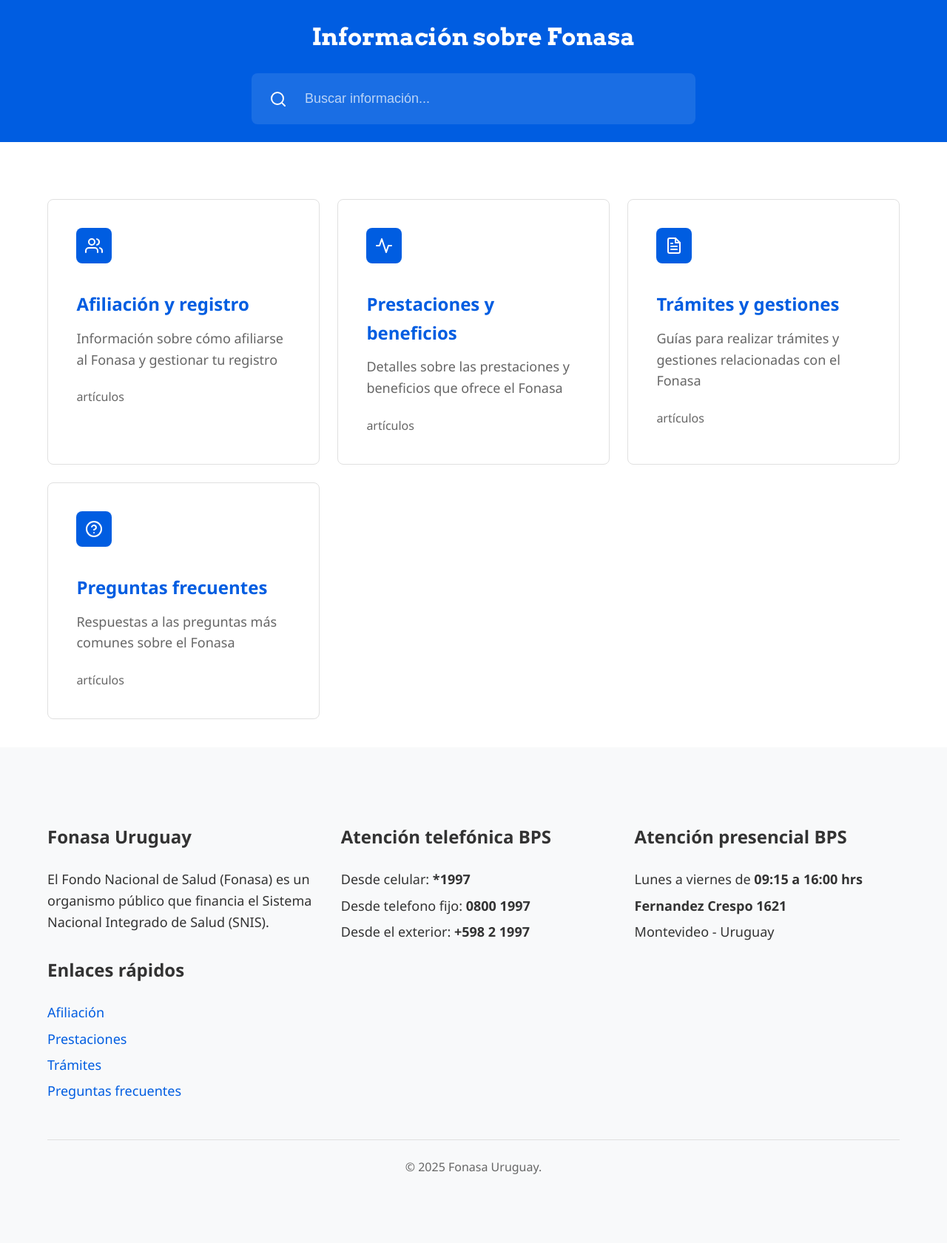
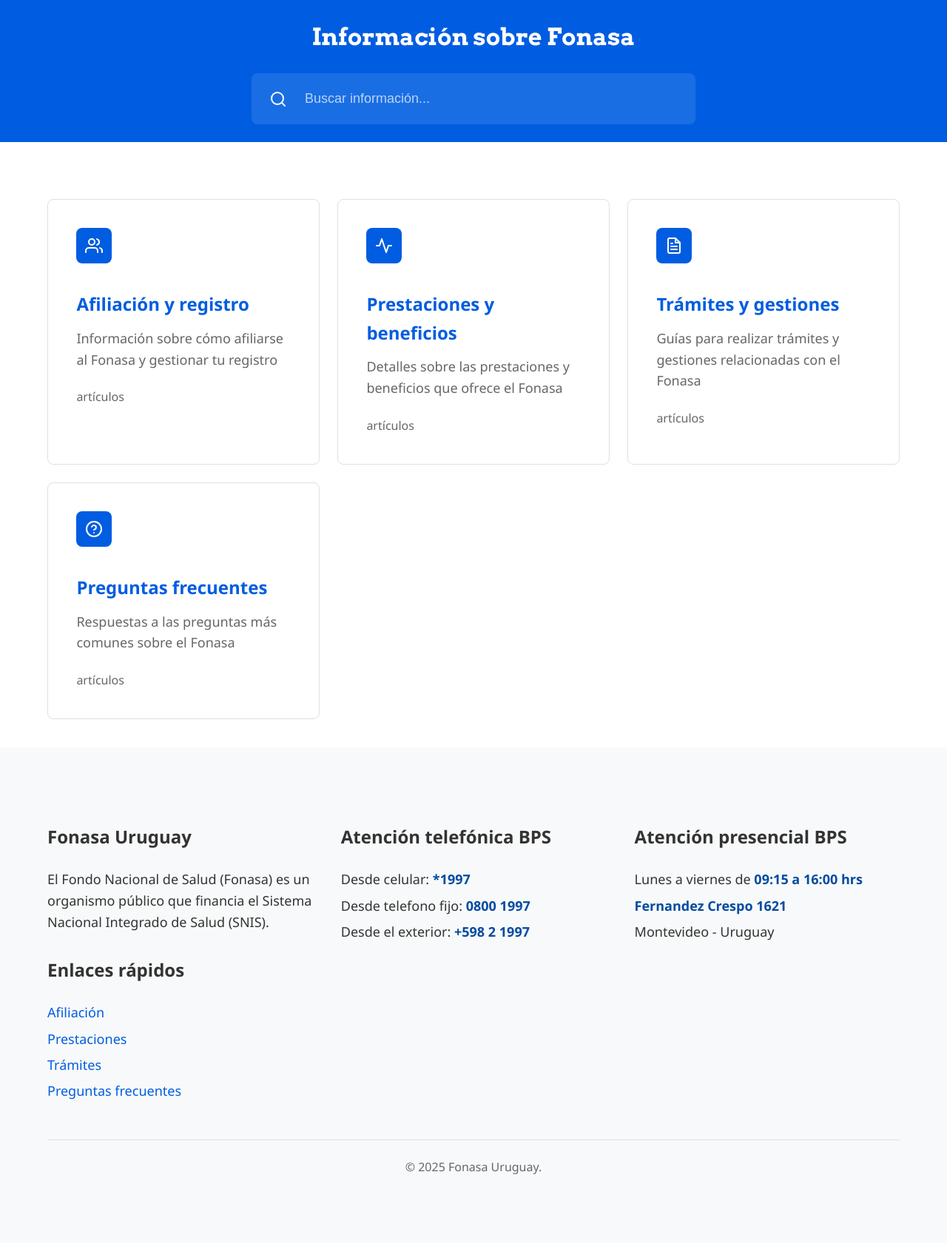
Before and after one commit to JoseAtel/fonasa.info, a Jekyll site: the page built from index.md, in a window 1280 px wide. Shown: the whole page at 74% size. Built offline with Jekyll 4.4.1, drawn with Linux system fonts in a browser that asks for light colours.

Commit message:
Update
Styles.css

```diff
--- a/assets/css/styles.css
+++ b/assets/css/styles.css
@@ -665,4 +665,5 @@
 /* Strong */
 .strong {
   font-weight: bold;
+  color: var(--color-primary-dark);
 }
```
